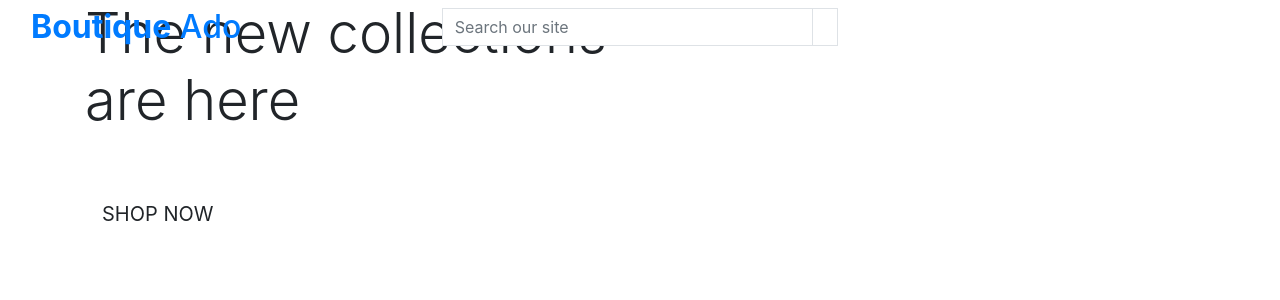
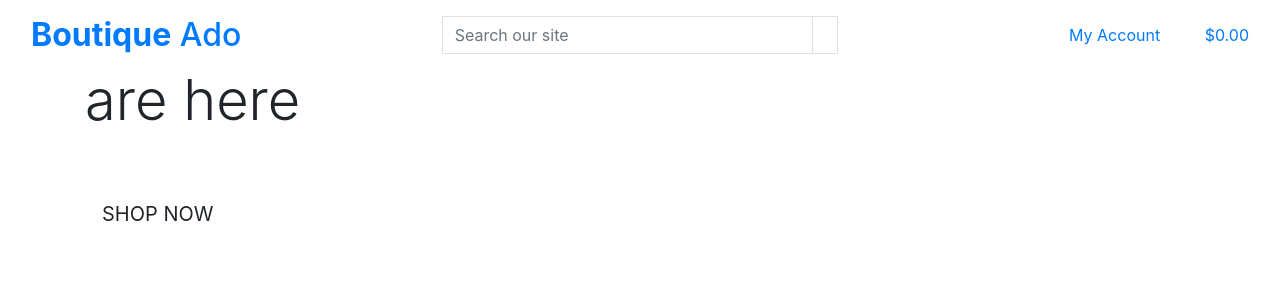
Before and after one commit to RadwanDuadu/boutique_ado_v1, a Django app: page / in a window 1280 px wide. Shown: the top 300 px of the page. Run offline with Django 3.2, Linux system fonts and the light colour scheme; some libraries are stand-ins or nearby versions.

Commit message:
Add css style to home page

```diff
--- a/templates/allauth/base.html
+++ b/templates/allauth/base.html
@@ -30,10 +30,8 @@
     {% endblock %}
 
     <title>Boutique Ado {% block extra_title %}{% endblock %}</title>
-    </head>
-    <body>
     <header class="container-fluid fixed-top">
-        <div class="row">
+      <div id="topnav" class="row bg-white pt-lg-2 d-none d-lg-flex">
         <div class="col-12 col-lg-4 my-auto py-1 py-lg-0 text-center text-lg-left">
           <a href="{% url 'home' %}" class="nav-link main-logo-link">
             <h2 class="logo-font text-black my-0"><strong>Boutique</strong> Ado</h2>
@@ -56,8 +54,41 @@
         </div>
         <div class="col-12 col-lg-4 my-auto py-1 py-lg-0">
           <ul class="list-inline list-unstyled text-center text-lg-right my-0">
-              <li class="list-inline-item dropdown"></li>
-              <li class="list-inline-item"></li>
+            <li class="list-inline-item dropdown">
+              <a class="text-black nav-link" href="#" id="user-options" data-toggle="dropdown" aria-haspopup="true"
+                aria-expanded="false">
+                <div class="text-center">
+                  <div><i class="fas fa-user fa-lg"></i></div>
+                  <p class="my-0">My Account</p>
+                </div>
+              </a>
+              <div class="dropdown-menu border-0" aria-labelledby="user-options">
+                {% if request.user.is_authenticated %}
+                {% if request.user.is_superuser %}
+                <a href="" class="dropdown-item">Product Management</a>
+                {% endif %}
+                <a href="" class="dropdown-item">My Profile</a>
+                <a href="{% url 'account_logout' %}" class="dropdown-item">Logout</a>
+                {% else %}
+                <a href="{% url 'account_signup' %}" class="dropdown-item">Register</a>
+                <a href="{% url 'account_login' %}" class="dropdown-item">Login</a>
+                {% endif %}
+              </div>
+            </li>
+            <li class="list-inline-item">
+              <a class="{% if grand_total %}text-info font-weight-bold{% else %}text-black{% endif %} nav-link" href="">
+                <div class="text-center">
+                  <div><i class="fas fa-shopping-bag fa-lg"></i></div>
+                  <p class="my-0">
+                    {% if grand_total %}
+                      ${{ grand_total|floatformat:2 }}
+                    {% else %}
+                      $0.00
+                    {% endif %}
+                  </p>
+                </div>
+              </a>
+            </li>
           </ul>
         </div>
       </div>
```
Also changed, not shown: static/css/base.css (added, +81 -0 lines), media/homepage_background_cropped.jpg (added). Lines whose indentation alone changed are shown as unchanged.
